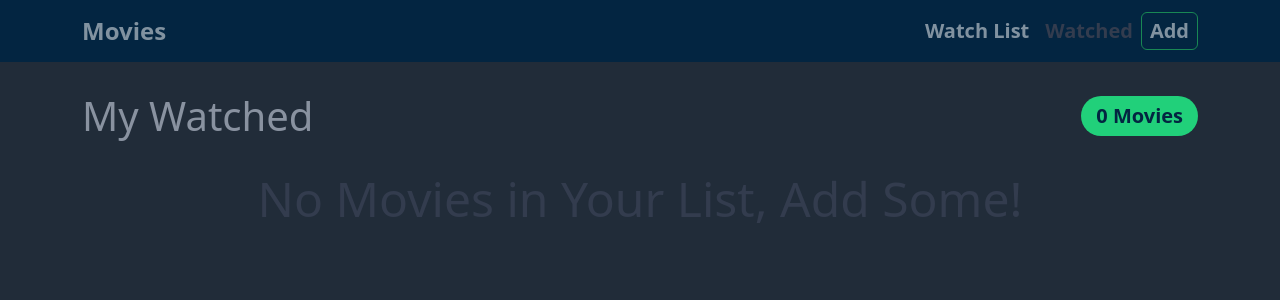
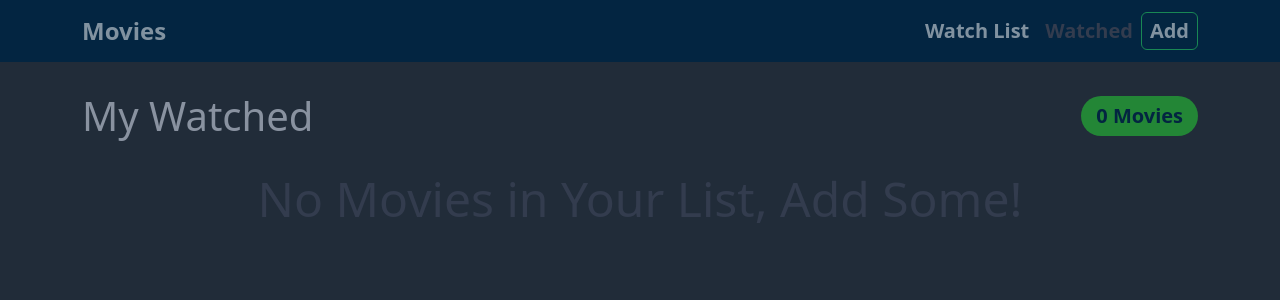
Before and after one commit to Yehia-Gamal/Movies-App, a React (Create React App) app: page /watched in a window 1280 px wide. Shown: the top 300 px of the page. Built offline with nearby package versions, Linux system fonts and the light colour scheme.

Commit message:
add Some edits general fixes

```diff
--- a/src/components/Add.css
+++ b/src/components/Add.css
@@ -8,7 +8,7 @@
   background-color: var(--primary);
   padding: 10px;
   border-radius: 5px;
-  color: var(--white);
+  color: var(--text-light);
   font-size: 1.25rem;
 }
 
--- a/src/index.css
+++ b/src/index.css
@@ -4,7 +4,7 @@
 /* Css Custom Variables */
 :root {
   --primary: #032541;
-  --secondary: #21d07a;
+  --secondary: #238636;
   --text-light: #8992a0;
   --text-dark: #333c4e;
   --transition: all 0.3s ease;
@@ -36,6 +36,7 @@ body {
   -webkit-font-smoothing: antialiased;
   -moz-osx-font-smoothing: grayscale;
   background-color: #212c39 !important;
+  color: var(--text-light);
 }
 
 .container {
@@ -83,7 +84,7 @@ body {
 }
 
 .button:hover {
-  background-color: #1aa762;
+  background-color: var(--secondary);
   opacity: 1;
   cursor: pointer;
 }
```
